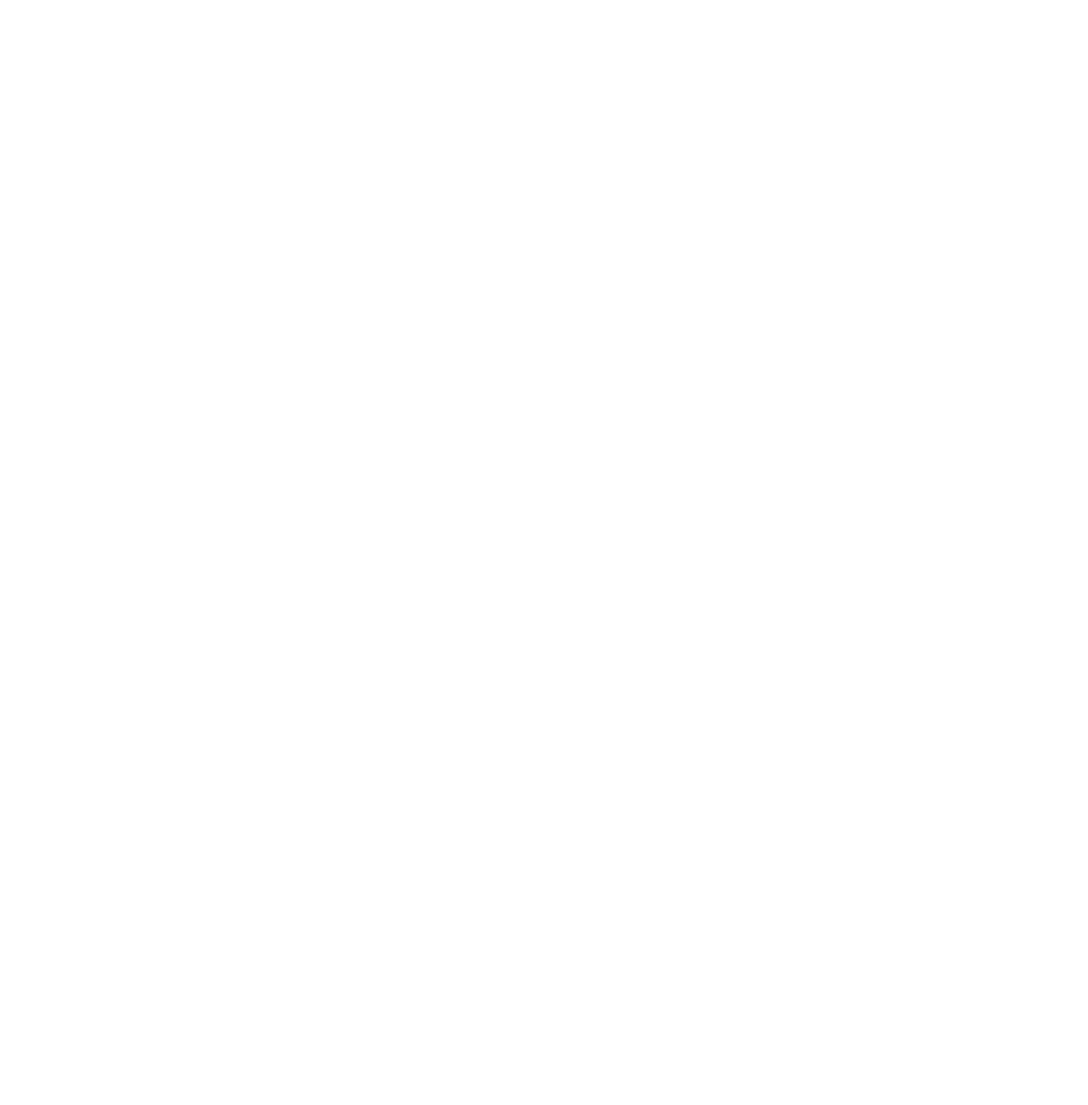
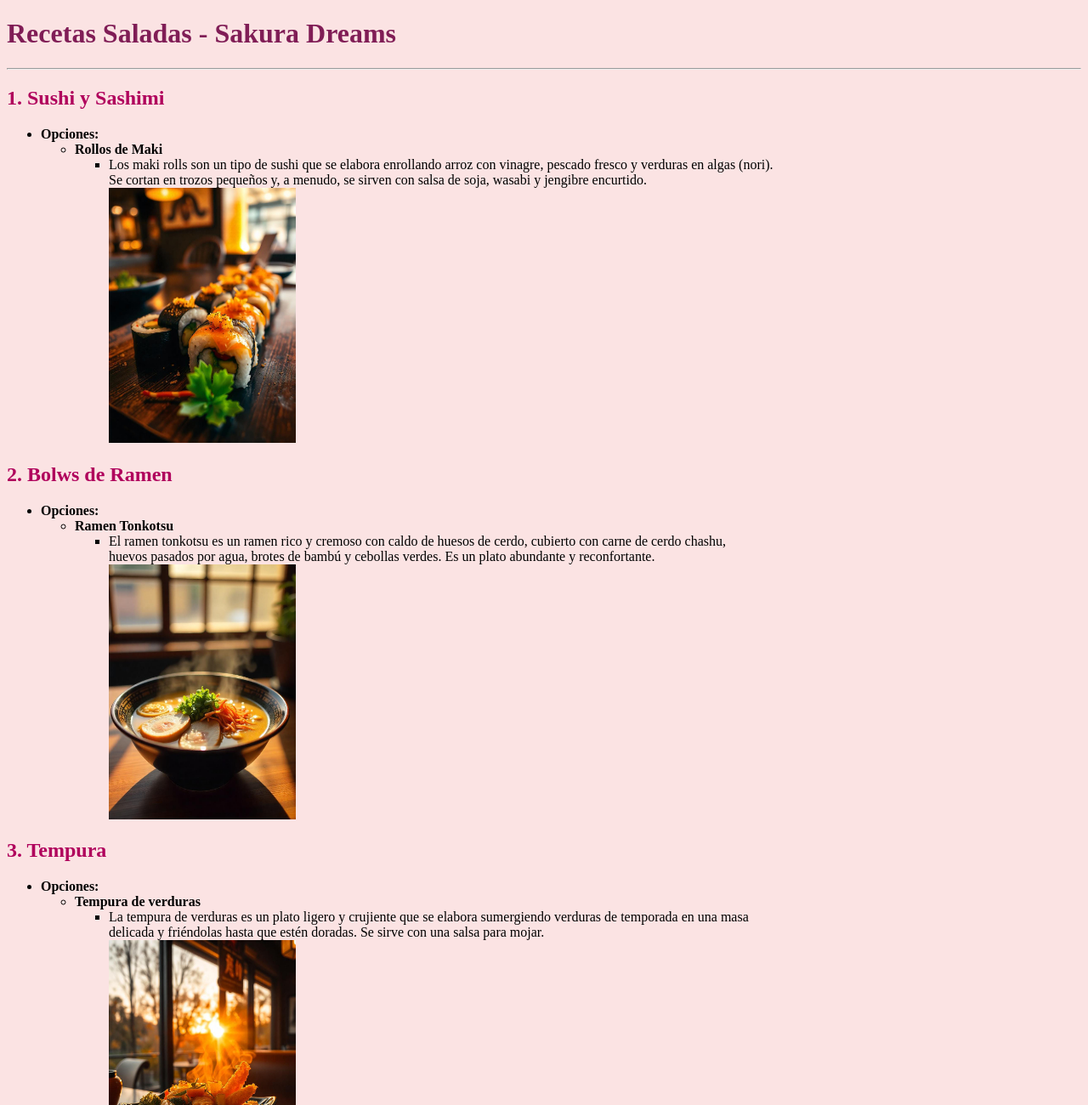
Before and after one commit to AdalizSan/Programacion-Web, a plain HTML site: page practica1/recetas/recetas-saladas.html in a window 1280 px wide. Shown: the top 1300 px of the page at 85% size. Before the commit the page ends 800 px from the top, so only its background shows below. Drawn offline with Linux system fonts and the light colour scheme.

Commit message:
cambios 4

```diff
--- a/practica1/recetas/recetas-saladas.html
+++ b/practica1/recetas/recetas-saladas.html
@@ -0,0 +1,75 @@
+<!DOCTYPE html>
+<html>
+    <head>
+        <meta charset="UTF-8">
+        <title>Recetas Saladas - Sakura Dreams</title>
+        <link rel="stylesheet" href="styles.css">
+    </head>
+    <body style="background-color: #fbe3e3;">
+        <h1 style="color:#801d56">Recetas Saladas - Sakura Dreams</h1>
+        <hr />
+        <h2>1. Sushi y Sashimi </h2>
+        <ul>
+            <li><b>Opciones:</b></li>
+            <ul>
+                <li><b>Rollos de Maki</b></li>
+                <ul>
+                    <li>Los maki rolls son un tipo de sushi que se elabora enrollando arroz con vinagre, pescado fresco y verduras en algas (nori).<br />
+                        Se cortan en trozos pequeños y, a menudo, se sirven con salsa de soja, wasabi y jengibre encurtido. </li>
+                        <img src="../imagenes/platofuerte_Maki Rolls.jpg" alt="Imagen Rollos de Maki" title="Imagen Rollos de Maki" style="width: 220px; height: 300px;">
+
+                </ul>
+            </ul>
+        </ul>
+        <h2>2. Bolws de Ramen</h2>
+        <ul>
+            <li><b>Opciones:</b></li>
+            <ul>
+                <li><b>Ramen Tonkotsu</b></li>
+                <ul>
+                    <li>El ramen tonkotsu es un ramen rico y cremoso con caldo de huesos de cerdo, cubierto con carne de cerdo chashu, <br />
+                        huevos pasados por agua, brotes de bambú y cebollas verdes. Es un plato abundante y reconfortante.  </li>
+                    <img src="../imagenes/platofuerte_Tonkotsu Ramen.jpg" alt="Imagen Ramen Tonkotsu" title="Imagen Ramen Tonkotsu" style="width: 220px; height: 300px;">
+                </ul>
+            </ul>
+        </ul>
+        <h2>3. Tempura</h2>
+        <ul>
+            <li><b>Opciones:</b></li>
+            <ul>
+                <li><b>Tempura de verduras</b></li>
+                <ul>
+                    <li>La tempura de verduras es un plato ligero y crujiente que se elabora sumergiendo verduras de temporada en una masa <br />
+                        delicada y friéndolas hasta que estén doradas. Se sirve con una salsa para mojar.  </li>
+                    <img src="../imagenes/platofuerte_Vegetable Tempura.jpg" alt="Imagen Tempura de verduras" title="Imagen Tempura de verduras" style="width: 220px; height: 300px;">
+                </ul>
+            </ul>
+        </ul>
+        <h2>4. Donburi</h2>
+        <ul>
+            <li><b>Opciones:</b></li>
+            <ul>
+                <li><b>Katsudon</b></li>
+                <ul>
+                    <li>El katsudon es un reconfortante plato de arroz cubierto con chuleta de cerdo empanizada (tonkatsu), <br />
+                        huevo y cebolla cocidos a fuego lento en una salsa dulce y salada.   </li>
+                    <img src="../imagenes/platofuerte_Katsudon.jpg" alt="Imagen Katsudon" title="Imagen Katsudon" style="width: 220px; height: 300px;">
+                </ul>
+            </ul>
+        </ul>
+        <h2>5. Teppanyaki</h2>
+        <ul>
+            <li><b>Opciones:</b></li>
+            <ul>
+                <li><b>Mariscos Teppanyaki</b></li>
+                <ul>
+                    <li>El marisco teppanyaki es un plato chisporroteante de vieiras, camarones y calamares frescos cocinados en una <br />
+                        plancha de hierro con mantequilla de ajo y salsa de soja.  </li>
+                    <img src="../imagenes/platofuerte_Teppanyaki Seafood.jpg" alt="Imagen Teppanyaki" title="Imagen Teppanyaki" style="width: 220px; height: 300px;">
+                </ul>
+            </ul>
+        </ul>
+        <h2><a href="../index.html" style="color:#801d56">VOLVER AL INICIO</a></h2>
+        <li><a href="recetas.html" style="color:#801d56">Volver a RECETAS</a></li>
+    </body>
+</html>
```
Also changed, not shown: practica1/index.html (+4 -3 lines).
